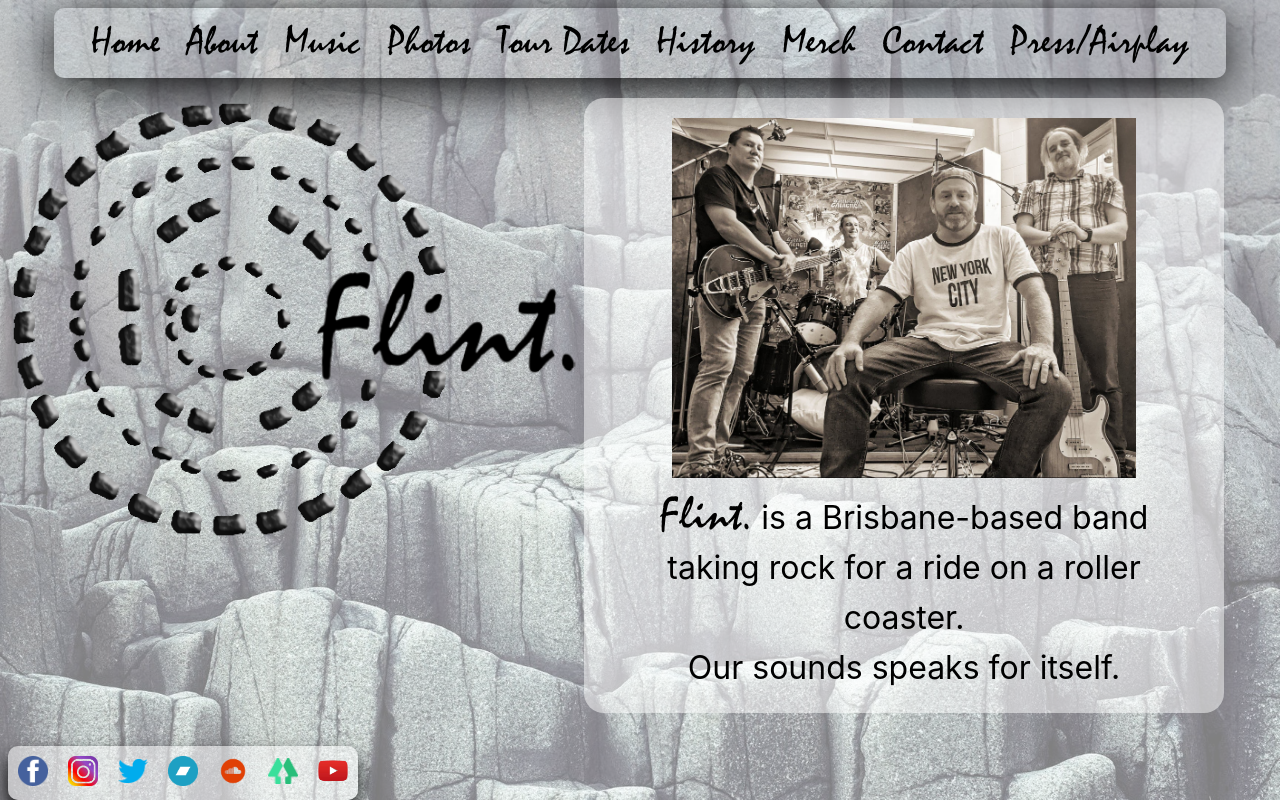
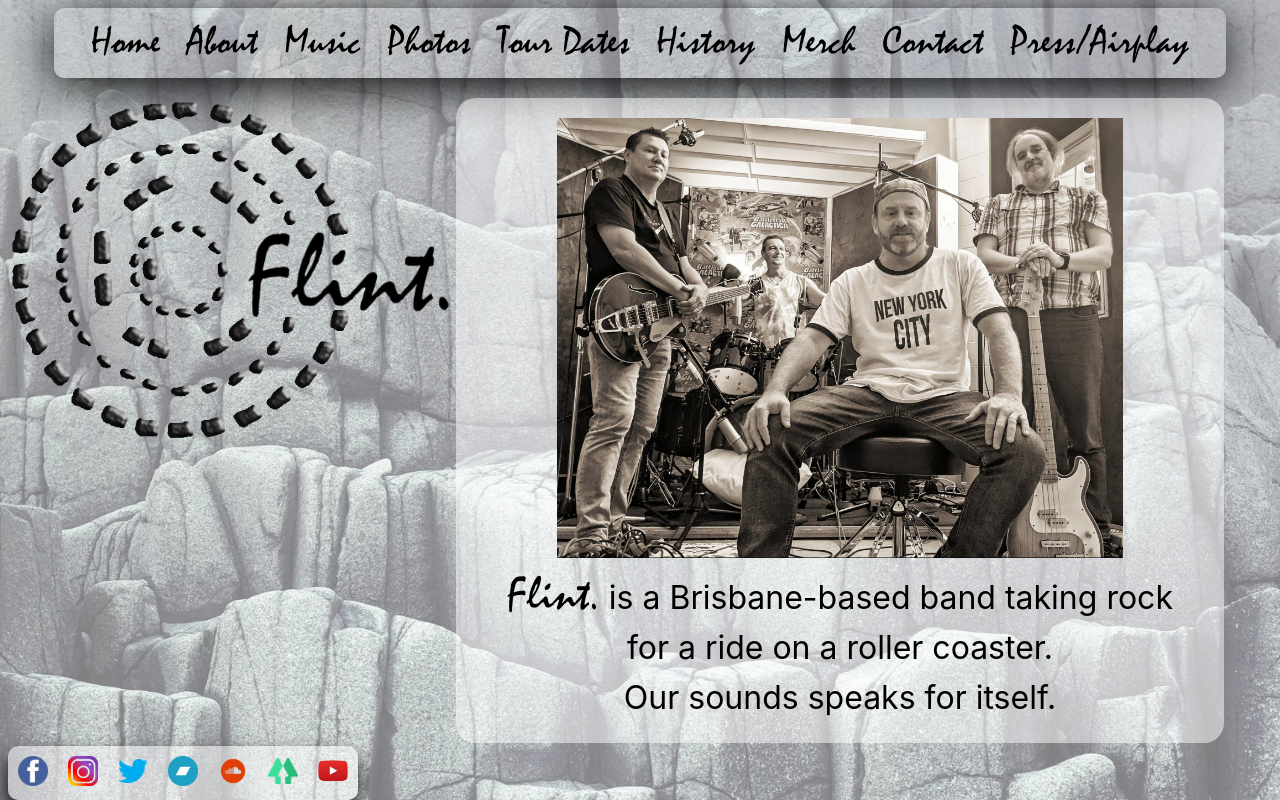
Before and after one commit to andrebonizi/flintband, a Svelte app: page / in a window 1280 px wide. Built offline with nearby package versions, Linux system fonts and the light colour scheme; a web font is replaced by a local one.

Commit message:
smaller logo and responsive music

```diff
--- a/src/components/Logo.svelte
+++ b/src/components/Logo.svelte
@@ -7,7 +7,7 @@
 
 <style>
     .desk{
-        width: 45vw;
+        width: 35vw;
     }
     .mobile{
         width: 40vw;
--- a/src/pages/Music.svelte
+++ b/src/pages/Music.svelte
@@ -100,6 +100,8 @@
     .group {
         display: flex;
         flex-direction: row;
+        justify-content: center;
+        align-items: center;
     }
     .single{
         margin: 20px 50px;
@@ -126,4 +128,9 @@
         margin-top: 20px;
         margin-bottom: 20px;
     }
+    @media (max-width: 800px) {
+        .group {
+            flex-direction: column;
+        }
+    }
 </style>
```
